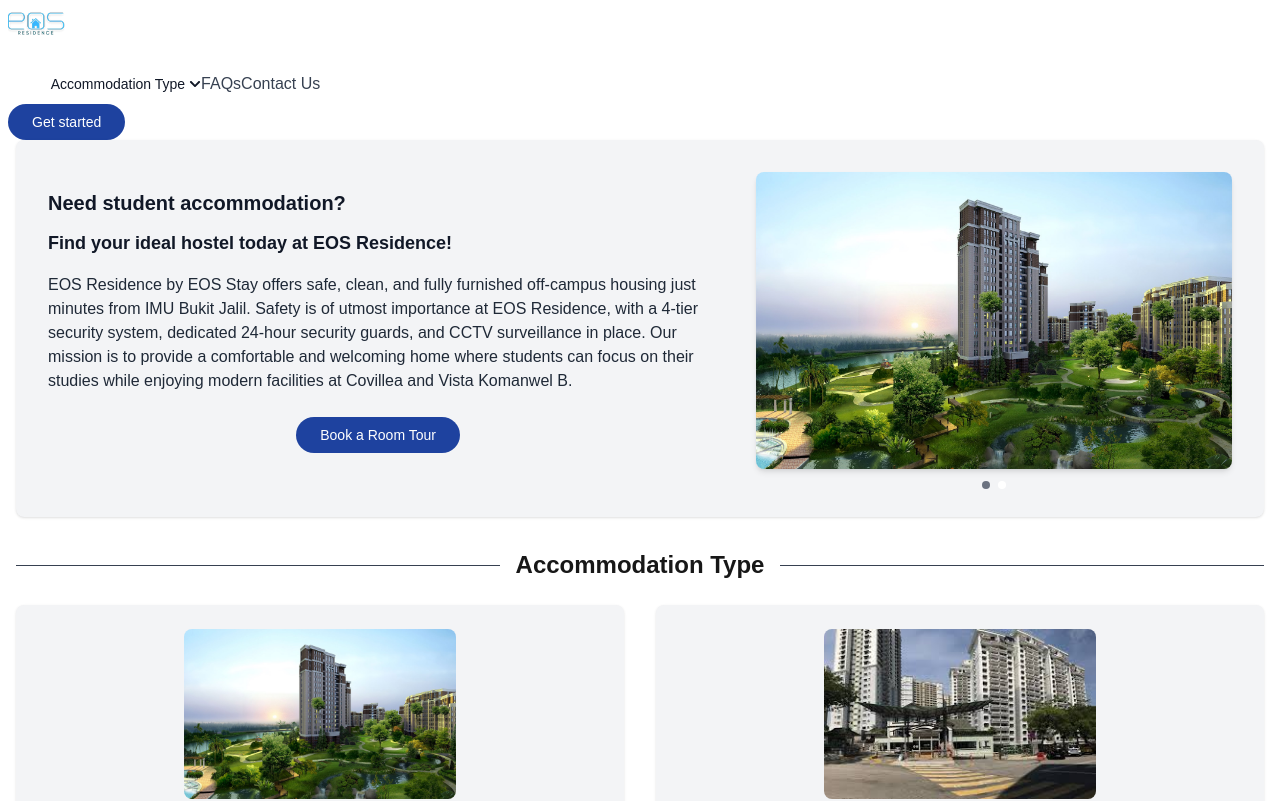
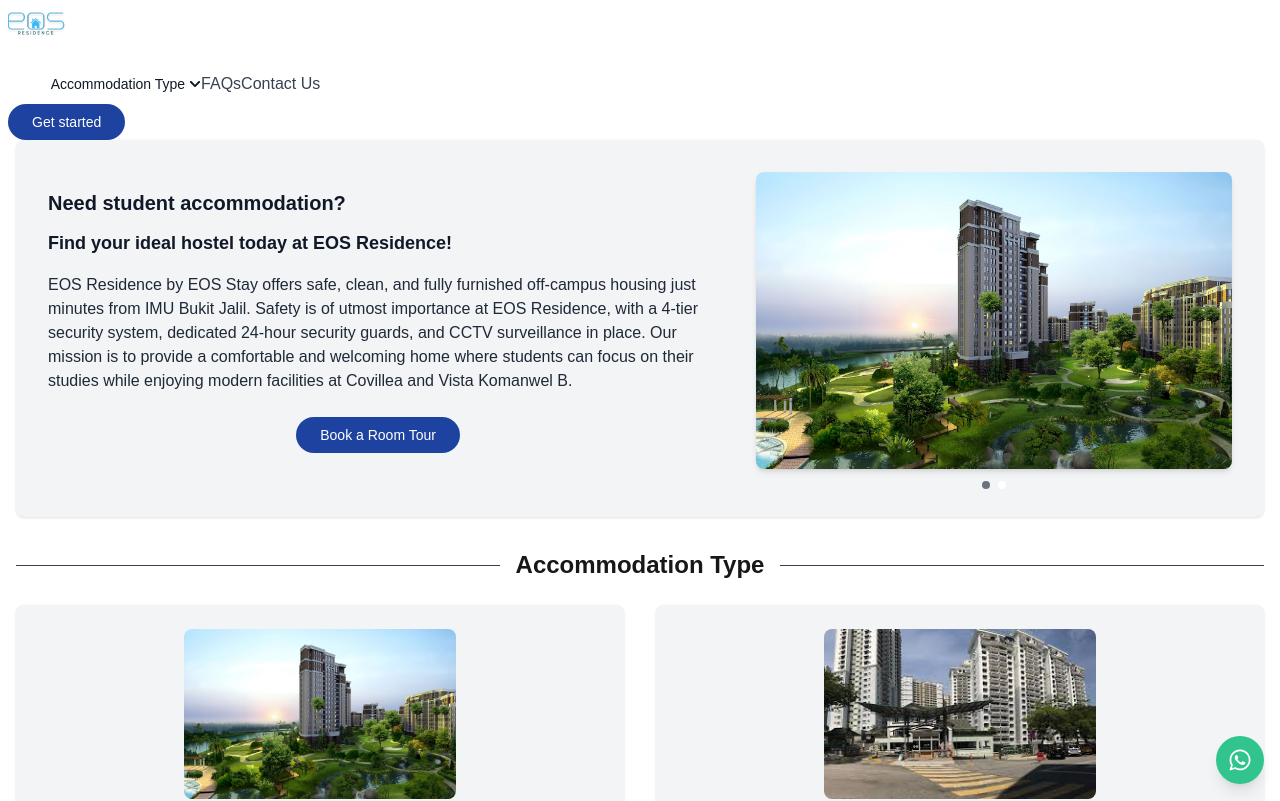
Before and after one commit to ZheeXhee/eos-residence, a Next.js app: page / in a window 1280 px wide. Shown: the top 801 px of the page. Built offline with nearby package versions, Linux system fonts and the light colour scheme.

Commit message:
Add whatsapp button

```diff
--- a/src/app/layout.tsx
+++ b/src/app/layout.tsx
@@ -3,6 +3,7 @@
 import { Geist, Geist_Mono } from "next/font/google";
 import "./globals.css";
 import AppWrapper from "./AppWrapper";
+import WhatsAppButton from "@/components/whatsappButton";
 import { ThemeConfig } from "flowbite-react";
 
 const geistSans = Geist({
@@ -34,6 +35,7 @@
           cz-shortcut-listen="true"
         >
           <AppWrapper>{children}</AppWrapper>
+          <WhatsAppButton />
         </body>
       </html>
     </>
--- /dev/null
+++ b/src/components/whatsappButton.tsx
@@ -0,0 +1,19 @@
+import { FaWhatsapp } from "react-icons/fa";
+
+export default function WhatsAppButton() {
+
+  const phoneNumber = "60183999130";
+   const message = "Hi! I'm interested in EOS Residence.";
+
+
+  return (
+    <a
+       href={`https://wa.me/${phoneNumber}?text=${encodeURIComponent(message)}`}
+      target="_blank"
+      rel="noopener noreferrer"
+      className="fixed bottom-4 right-4 bg-green-400 text-white p-3 rounded-full shadow-lg hover:bg-green-500 transition-colors"
+    >
+      <FaWhatsapp className="text-2xl" />
+    </a>
+  );
+}
```
